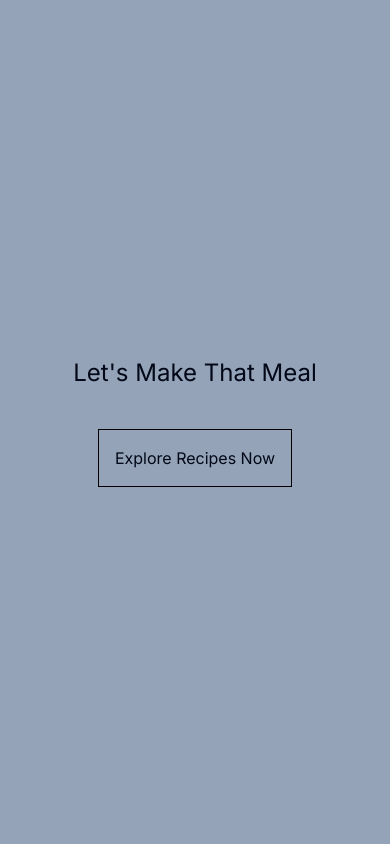
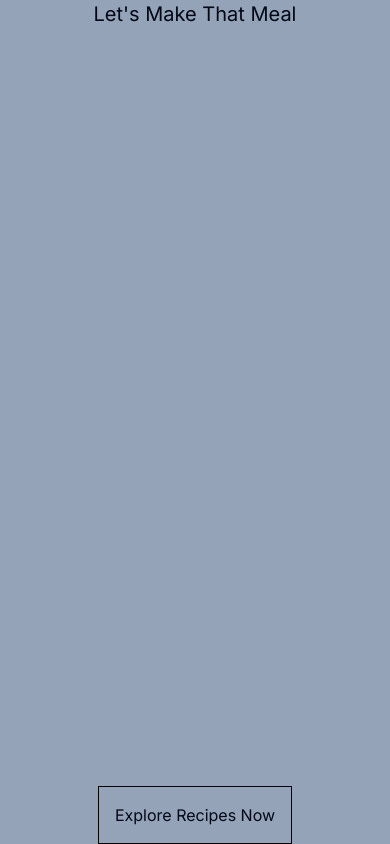
Before and after one commit to MariamEneji/recipe-app, a Next.js app: page / in a window 390 px wide. Built offline with nearby package versions, Linux system fonts and the light colour scheme.

Commit message:
fourth commit

```diff
--- a/src/app/page.js
+++ b/src/app/page.js
@@ -3,8 +3,8 @@ import Link from "next/link";
 
 export default function Home() {
   return (
-    <div className="flex gap-10 flex-col justify-center items-center h-screen bg-slate-400">
-      <h1 className="text-2xl lg:text-4xl ">Let's Make That Meal</h1>
+    <div className="flex gap-10 flex-col justify-between items-center h-screen bg-slate-400">
+      <h1 className="text-xl lg:text-4xl ">Let's Make That Meal</h1>
       <Link href={'recipes'} className='border p-4 border-black hover:bg-black hover:text-slate-400'>Explore Recipes Now</Link>
 
     </div>
```
